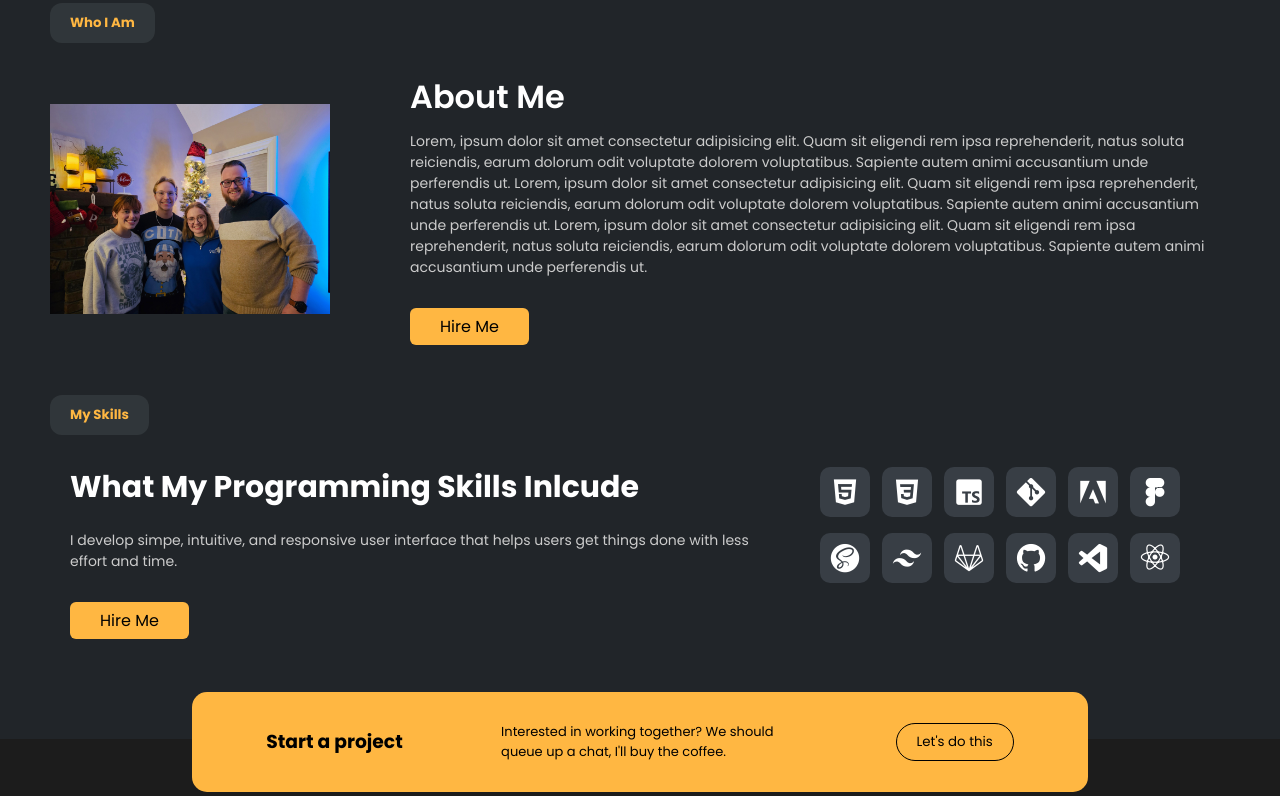
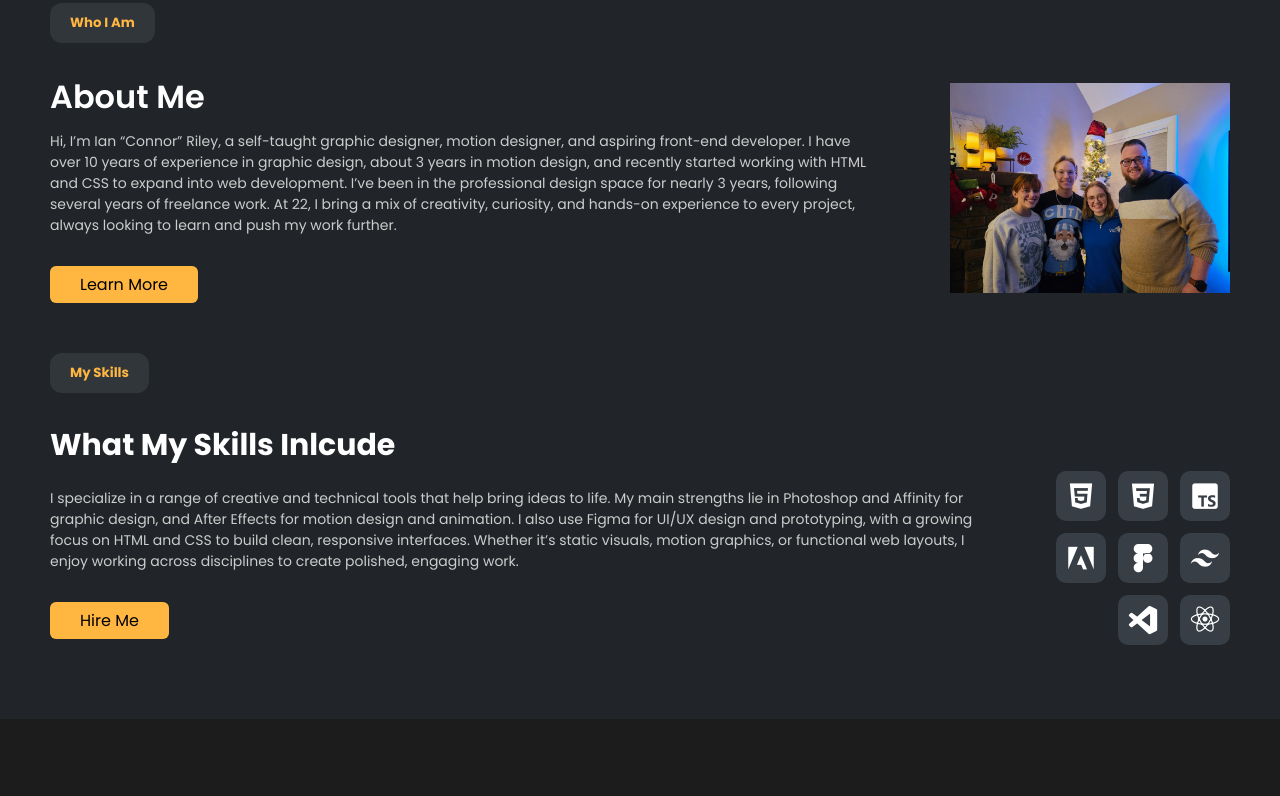
Before and after one commit to aleshyp/Exploration, a plain HTML site: page index.html in a window 1280 px wide. Shown: the part 917-1713 px from the top of the page. Drawn offline with nearby package versions, Linux system fonts and the light colour scheme.

Commit message:
tweaked some styles and replaced placeholder text

```diff
--- a/css/style.css
+++ b/css/style.css
@@ -212,12 +212,14 @@ body {
 
 .skills {
   display: flex;
-  justify-content: space-around;
+  justify-content: space-between;
+  align-items: center;
   padding: 0 50px;
 }
 
 .skills .left {
-  width: 680px;
+  width: 1169px;
+  justify-self: start;
 }
 
 .skills .left .info h3 {
@@ -236,11 +238,11 @@ body {
 }
 
 .skills .right {
-  width: 420px;
+  width: 280px;
   height: 120px;
   display: flex;
   align-items: center;
-  justify-content: center;
+  justify-content: flex-end;
   flex-wrap: wrap;
   gap: 12px;
 }
@@ -263,26 +265,25 @@ body {
 footer {
   position: relative;
   background: #1c1c1c;
-  padding: 80px 50px 40px;
-  margin-top: 100px;
+  padding: 80px 50px 80px;
+  margin-top: 80px;
 }
 
 footer .start {
   display: flex;
   align-items: center;
-  justify-content: space-around;
+  justify-content: space-between;
   position: absolute;
   background-color: #ffb742;
   padding: 30px 25px;
   border-radius: 15px;
   width: 70%;
-  top: -16%;
+  top: -19%;
   left: 15%;
 }
 
 footer .start p {
   font-size: 13px;
-  width: 35%;
 }
 
 footer .start button {
--- a/index.html
+++ b/index.html
@@ -27,7 +27,7 @@
       <h4>Hi, I'm <span>Connor</span> 👋</h4>
       <p class="title">Graphic Designer & Programmer</p>
       <p class="subtitle">
-        I Design and Code Beautifully Simple Things and I love what I Do!
+        I design and code beautifully simple things — and I love what I do.
       </p>
       <img src="css\images\logo.png" />
     </div>
@@ -68,24 +68,21 @@
     <h5 class="seprator">Who I Am</h5>
 
     <div class="about">
-      <img src="css\images\image.jpeg" alt="" />
       <div class="info">
         <h3>About Me</h3>
         <p>
-          Lorem, ipsum dolor sit amet consectetur adipisicing elit. Quam sit
-          eligendi rem ipsa reprehenderit, natus soluta reiciendis, earum
-          dolorum odit voluptate dolorem voluptatibus. Sapiente autem animi
-          accusantium unde perferendis ut. Lorem, ipsum dolor sit amet
-          consectetur adipisicing elit. Quam sit eligendi rem ipsa
-          reprehenderit, natus soluta reiciendis, earum dolorum odit voluptate
-          dolorem voluptatibus. Sapiente autem animi accusantium unde
-          perferendis ut. Lorem, ipsum dolor sit amet consectetur adipisicing
-          elit. Quam sit eligendi rem ipsa reprehenderit, natus soluta
-          reiciendis, earum dolorum odit voluptate dolorem voluptatibus.
-          Sapiente autem animi accusantium unde perferendis ut.
+          Hi, I’m Ian “Connor” Riley, a self-taught graphic designer, motion
+          designer, and aspiring front-end developer. I have over 10 years of
+          experience in graphic design, about 3 years in motion design, and
+          recently started working with HTML and CSS to expand into web
+          development. I’ve been in the professional design space for nearly 3
+          years, following several years of freelance work. At 22, I bring a mix
+          of creativity, curiosity, and hands-on experience to every project,
+          always looking to learn and push my work further.
         </p>
-        <button class="hire-btn">Hire Me</button>
+        <button class="hire-btn">Learn More</button>
       </div>
+      <img src="css\images\image.jpeg" alt="" />
     </div>
 
     <h5 class="seprator">My Skills</h5>
@@ -93,10 +90,16 @@
     <div class="skills">
       <div class="left">
         <div class="info">
-          <h3>What My Programming Skills Inlcude</h3>
+          <h3>What My Skills Inlcude</h3>
           <p>
-            I develop simpe, intuitive, and responsive user interface that helps
-            users get things done with less effort and time.
+            I specialize in a range of creative and technical tools that help
+            bring ideas to life. My main strengths lie in Photoshop and Affinity
+            for graphic design, and After Effects for motion design and
+            animation. I also use Figma for UI/UX design and prototyping, with a
+            growing focus on HTML and CSS to build clean, responsive interfaces.
+            Whether it’s static visuals, motion graphics, or functional web
+            layouts, I enjoy working across disciplines to create polished,
+            engaging work.
           </p>
         </div>
         <button class="hire-btn">Hire Me</button>
@@ -113,25 +116,13 @@
           <i class="bx bxl-typescript"></i>
         </div>
         <div class="item">
-          <i class="bx bxl-git"></i>
-        </div>
-        <div class="item">
           <i class="bx bxl-adobe"></i>
         </div>
         <div class="item">
           <i class="bx bxl-figma"></i>
         </div>
         <div class="item">
-          <i class="bx bxl-sass"></i>
-        </div>
-        <div class="item">
           <i class="bx bxl-tailwind-css"></i>
-        </div>
-        <div class="item">
-          <i class="bx bxl-gitlab"></i>
-        </div>
-        <div class="item">
-          <i class="bx bxl-github"></i>
         </div>
         <div class="item">
           <i class="bx bxl-visual-studio"></i>
@@ -142,14 +133,16 @@
       </div>
     </div>
     <footer>
-      <div class="start">
-        <h3>Start a project</h3>
-        <p>
-          Interested in working together? We should queue up a chat, I'll buy
-          the coffee.
-        </p>
-        <button>Let's do this</button>
-      </div>
+      <!-- <div class="start">
+        <div class="start-text">
+          <h3>Start a project</h3>
+          <p>
+            Interested in working together? Let’s set up a chat — coffee’s on
+            me.
+          </p>
+        </div>
+        <button>Contact Me</button>
+      </div> -->
       <div class="cols">
         <div class="about-col">
           <h3>Connor</h3>
```
